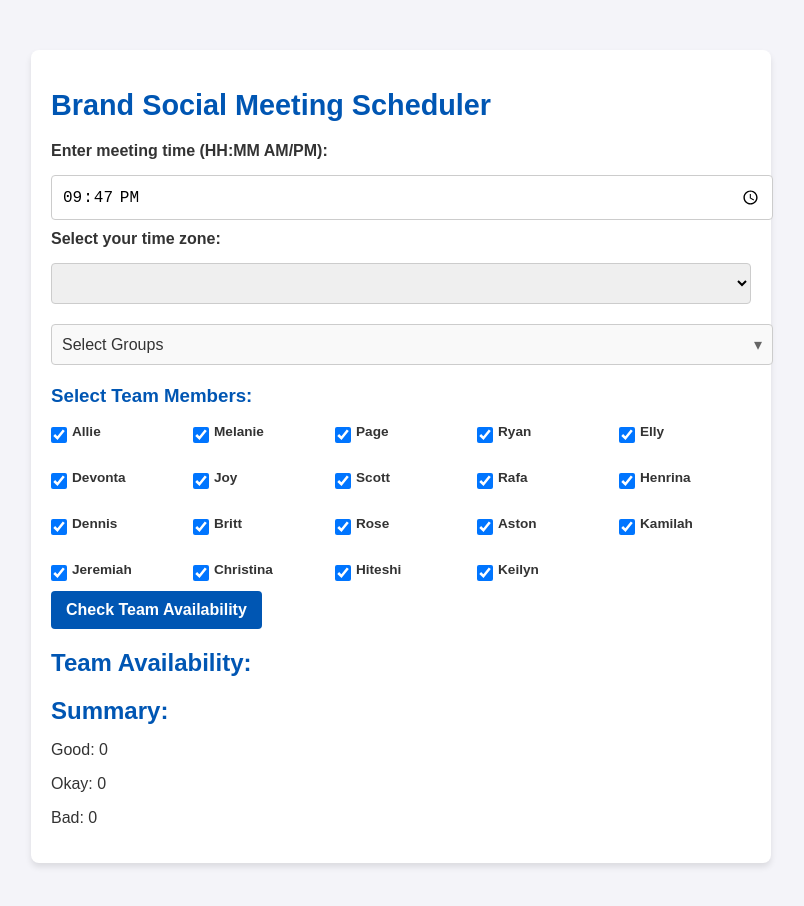
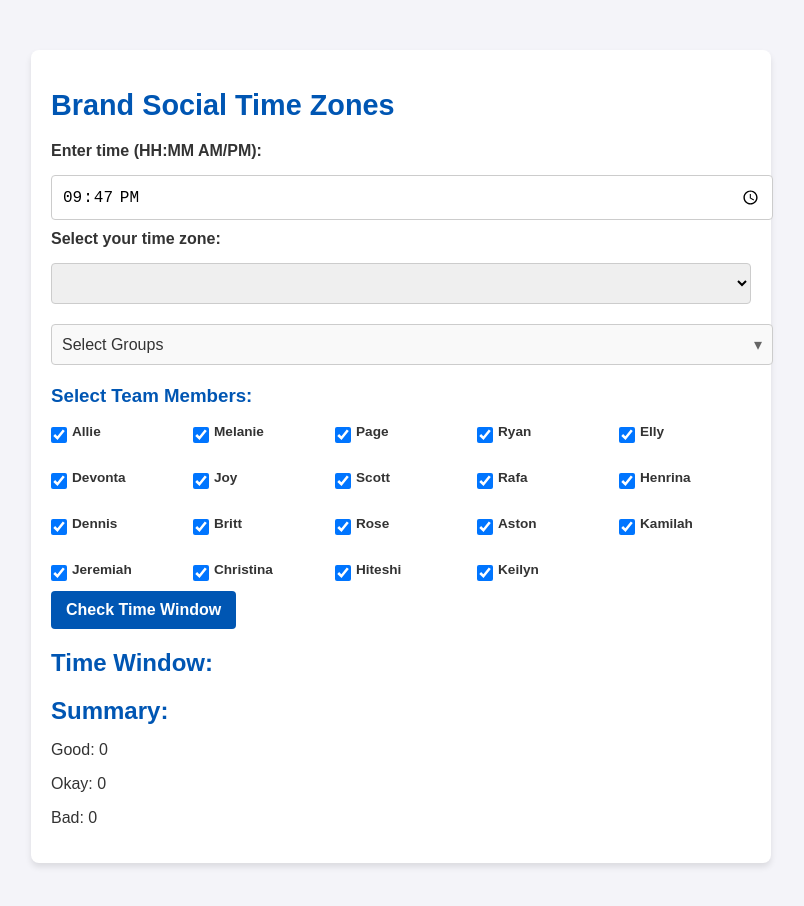
Before and after one commit to notsrising/Team-Scheduler, a plain HTML site: page index.html in a window 1280 px wide. Shown: the whole page, without its empty margins (239-1043 px from the left). Drawn offline with Linux system fonts and the light colour scheme.

Commit message:
Update index.html

```diff
--- a/index.html
+++ b/index.html
@@ -3,14 +3,14 @@
 <head>
   <meta charset="UTF-8">
   <meta name="viewport" content="width=device-width, initial-scale=1.0">
-  <title>Brand Social Meeting Scheduler</title>
+  <title>Brand Social Time Zones</title>
   <link rel="stylesheet" href="styles.css">
 </head>
 <body>
   <div class="container">
-    <h1>Brand Social Meeting Scheduler</h1>
+    <h1>Brand Social Time Zones</h1>
 
-    <label for="localTime">Enter meeting time (HH:MM AM/PM):</label>
+    <label for="localTime">Enter time (HH:MM AM/PM):</label>
     <input type="time" id="localTime" />
 
     <label for="timeZone">Select your time zone:</label>
@@ -39,9 +39,9 @@
     <h3>Select Team Members:</h3>
     <div id="teamCheckboxes"></div>
 
-    <button id="convertBtn">Check Team Availability</button>
+    <button id="convertBtn">Check Time Window</button>
 
-    <h2>Team Availability:</h2>
+    <h2>Time Window:</h2>
     <ul id="results"></ul>
 
     <h2>Summary:</h2>
```
